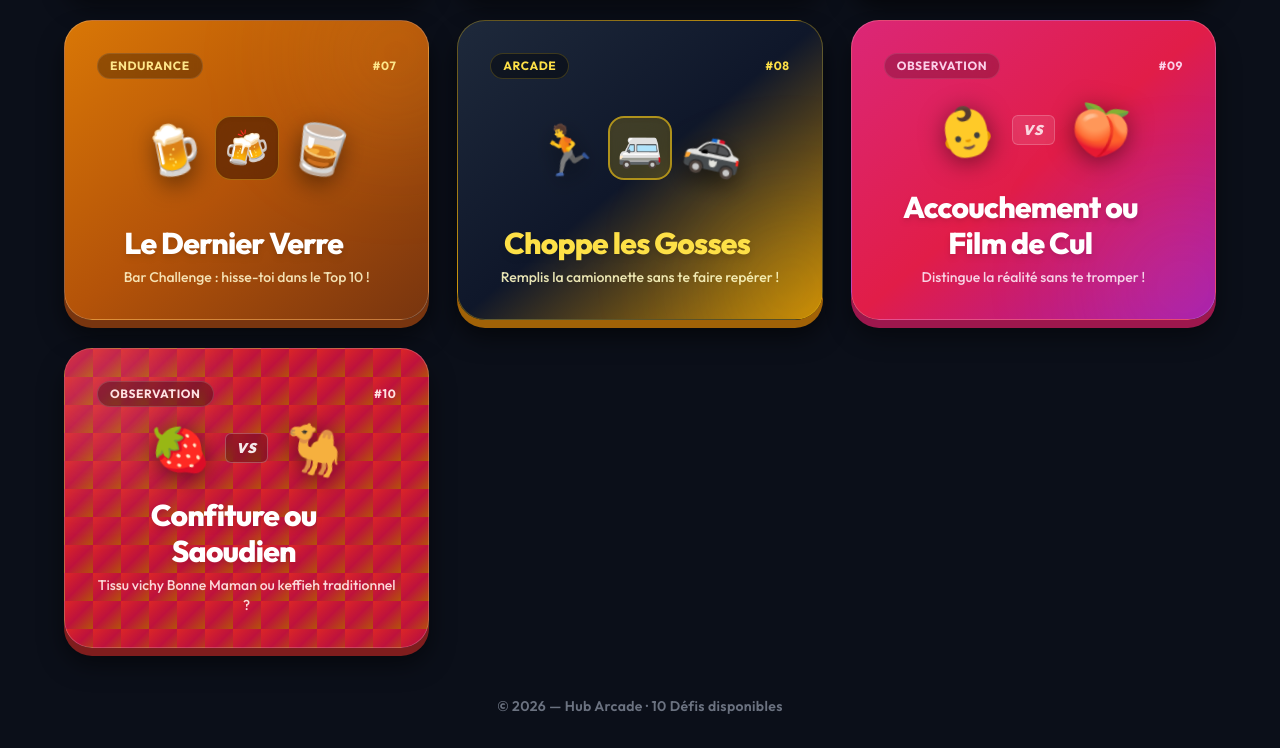
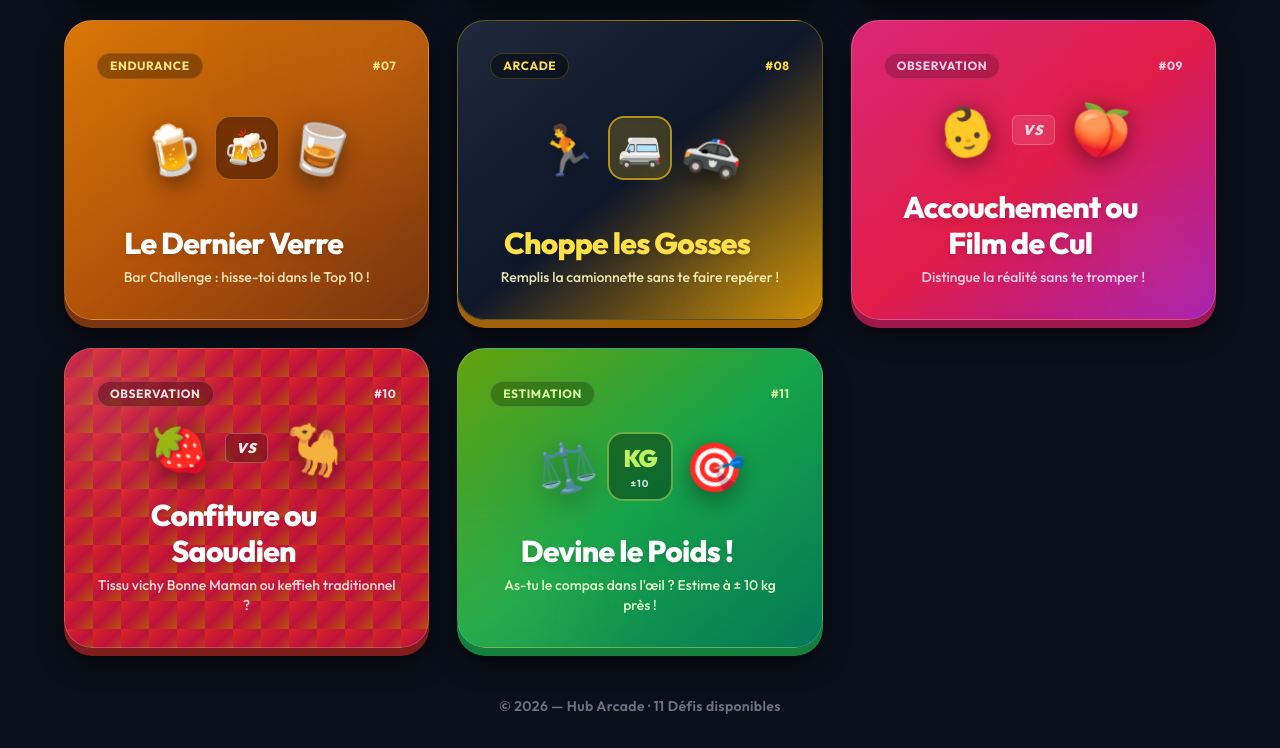
Before and after one commit to LeeLooVF/hub-jeux, a plain HTML site: page index.html in a window 1280 px wide. Shown: the part 890-1638 px from the top of the page. Drawn offline with nearby package versions, Linux system fonts and the light colour scheme.

Commit message:
Add files via upload

```diff
--- a/index.html
+++ b/index.html
@@ -117,6 +117,14 @@
             box-shadow: 0 0px 0px #7f1d1d, 0 4px 10px rgba(0, 0, 0, 0.4);
         }
 
+        /* 11. Devine le Poids (Vert Citron / Émeraude) */
+        .btn-3d-poids {
+            box-shadow: 0 8px 0px #15803d, 0 16px 25px rgba(0, 0, 0, 0.5);
+        }
+        .btn-3d-poids:active {
+            box-shadow: 0 0px 0px #15803d, 0 4px 10px rgba(0, 0, 0, 0.4);
+        }
+
         /* Motif Carreaux Vichy / Keffieh subtil */
         .vichy-pattern {
             background-image:
@@ -176,7 +184,7 @@
             Choisis ton Défi
         </h1>
         <p class="text-base sm:text-lg text-gray-400 font-medium max-w-lg mx-auto leading-relaxed">
-            10 expériences uniques à portée de clic. Sélectionne ton jeu et montre ce que tu as dans le ventre !
+            11 expériences uniques à portée de clic. Sélectionne ton jeu et montre ce que tu as dans le ventre !
         </p>
     </header>
 
@@ -581,12 +589,51 @@
             </div>
         </a>
 
+        <!-- JEU 11 : Devine le Poids -->
+        <a href="https://devine-poids.pages.dev/" target="_blank" rel="noopener noreferrer" class="group block w-full outline-none transform transition-all duration-150 hover:-translate-y-1.5 active:translate-y-2 rounded-[28px] focus:ring-4 focus:ring-lime-500/40">
+            <div class="h-full bg-gradient-to-br from-lime-600 via-green-600 to-emerald-700 rounded-[28px] p-7 sm:p-8 flex flex-col items-center justify-between text-center btn-3d-poids border border-white/20 relative overflow-hidden min-h-[300px]">
+                <div class="absolute -bottom-10 -left-10 w-36 h-36 bg-lime-300/20 rounded-full blur-3xl pointer-events-none group-hover:scale-125 transition-transform duration-300"></div>
+
+                <div class="w-full flex justify-between items-center relative z-10 text-xs font-bold text-lime-200 uppercase tracking-wider">
+                    <span class="px-3 py-1 rounded-full bg-black/25 backdrop-blur-sm border border-white/15">Estimation</span>
+                    <span>#11</span>
+                </div>
+
+                <div class="relative z-10 my-4 flex items-center justify-center gap-3">
+                    <span class="text-4xl sm:text-5xl transform -rotate-12 transition-transform duration-300 group-hover:-translate-y-1 group-hover:rotate-0 drop-shadow-[0_8px_12px_rgba(0,0,0,0.4)]">
+                        ⚖️
+                    </span>
+                    <div class="px-3.5 py-2 rounded-2xl bg-black/35 backdrop-blur-md border-2 border-lime-300/50 flex flex-col items-center justify-center shadow-inner transform transition-transform duration-300 group-hover:scale-110">
+                        <span class="text-xl sm:text-2xl font-black text-lime-300 leading-none tracking-tighter">KG</span>
+                        <span class="text-[10px] font-bold text-white/80 uppercase tracking-widest mt-0.5">±10</span>
+                    </div>
+                    <span class="text-4xl sm:text-5xl transform rotate-12 transition-transform duration-300 group-hover:-translate-y-1 group-hover:rotate-0 drop-shadow-[0_8px_12px_rgba(0,0,0,0.4)]">
+                        🎯
+                    </span>
+                </div>
+
+                <div class="relative z-10 w-full mt-2">
+                    <div class="flex items-center justify-center gap-2 mb-1.5">
+                        <h2 class="text-2xl sm:text-3xl font-extrabold text-white tracking-tight drop-shadow-md">
+                            Devine le Poids !
+                        </h2>
+                        <span class="text-lime-200 text-lg opacity-0 -translate-x-2 group-hover:opacity-100 group-hover:translate-x-0 transition-all duration-200">
+                            →
+                        </span>
+                    </div>
+                    <p class="text-lime-100/95 text-sm font-medium">
+                        As-tu le compas dans l'œil ? Estime à ± 10 kg près !
+                    </p>
+                </div>
+            </div>
+        </a>
+
     </main>
 
     <!-- Pied de page -->
     <footer class="mt-12 text-center">
         <p class="text-gray-500 text-xs sm:text-sm font-semibold tracking-wide">
-            © 2026 — Hub Arcade · 10 Défis disponibles
+            © 2026 — Hub Arcade · 11 Défis disponibles
         </p>
     </footer>
 
```
